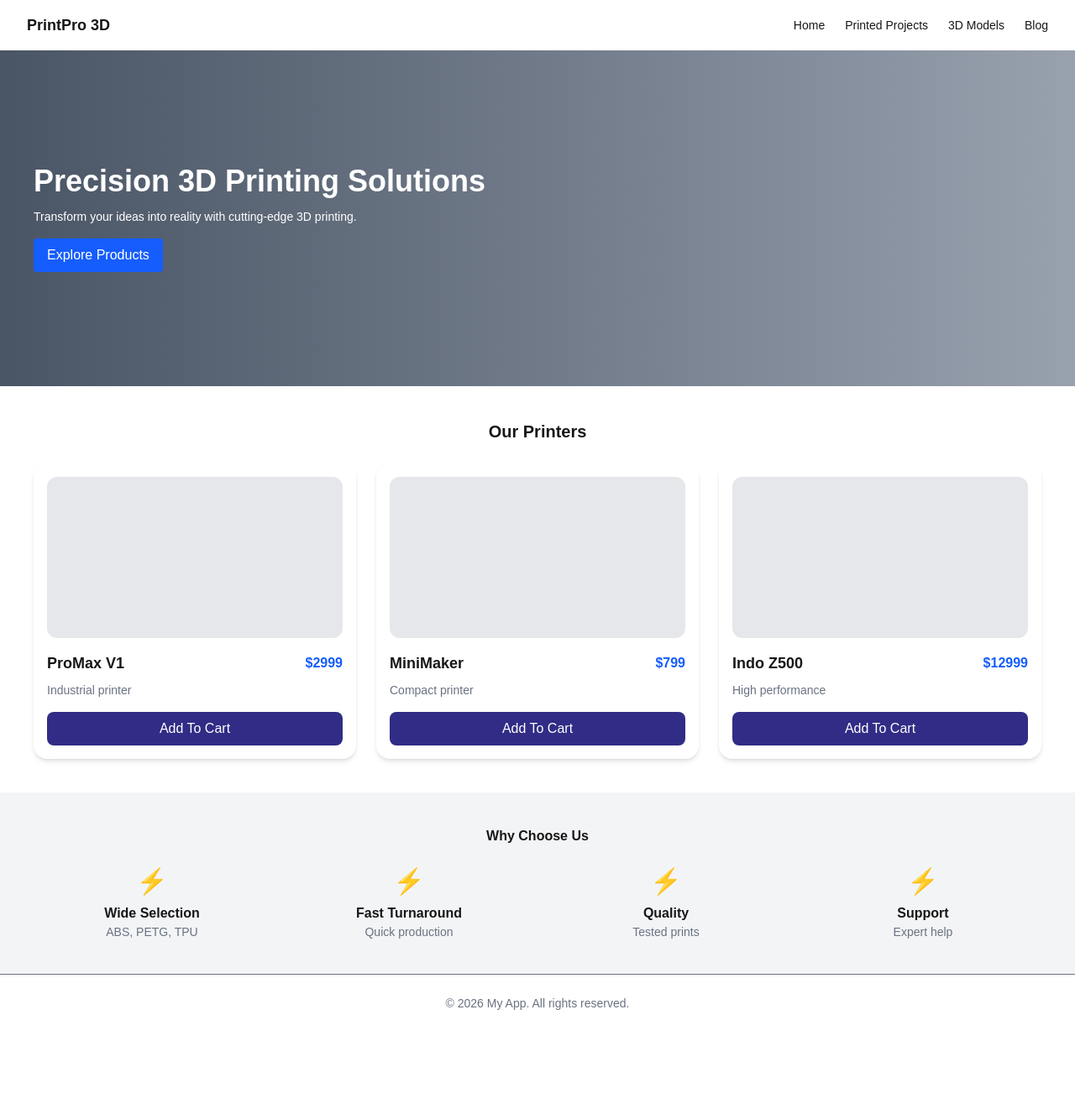
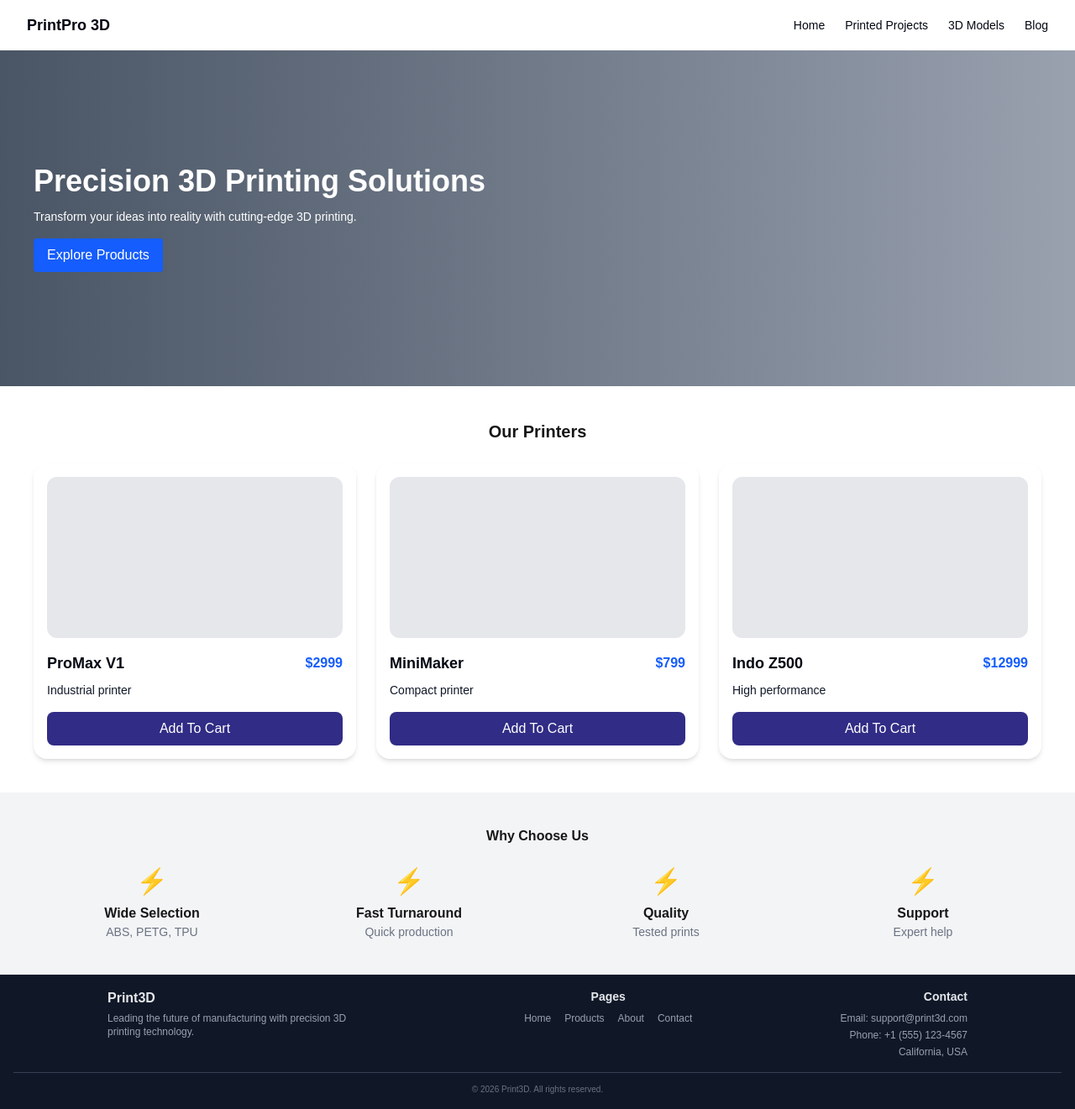
Before and after one commit to xavierjacques2442-cpu/my-redisgne, a Next.js app: page / in a window 1280 px wide. Shown: the whole page at 84% size. Before the commit the page ends 1229 px from the top, so only its background shows below. Built offline with nearby package versions, Linux system fonts and the light colour scheme.

Commit message:
components

```diff
--- a/components/Footer.jsx
+++ b/components/Footer.jsx
@@ -1,7 +1,42 @@
 export default function Footer() {
   return (
-    <footer className="w-full border-t py-6 text-center text-sm text-gray-500">
-      © {new Date().getFullYear()} My App. All rights reserved.
+    <footer className="w-full border-t bg-gray-900 text-gray-200 py-4 px-4">
+
+      <div className="max-w-5xl mx-auto flex flex-col md:flex-row justify-between items-center md:items-start gap-6">
+
+        <div className="text-center md:text-left">
+          <h3 className="text-base font-semibold">Print3D</h3>
+          <p className="text-xs text-gray-400 mt-1 max-w-xs">
+            Leading the future of manufacturing with precision 3D printing technology.
+          </p>
+        </div>
+
+        <div className="text-center">
+          <h4 className="text-sm font-semibold mb-2">Pages</h4>
+          <div className="flex flex-col md:flex-row gap-2 md:gap-4 text-xs text-gray-400">
+            <span className="hover:text-white cursor-pointer">Home</span>
+            <span className="hover:text-white cursor-pointer">Products</span>
+            <span className="hover:text-white cursor-pointer">About</span>
+            <span className="hover:text-white cursor-pointer">Contact</span>
+          </div>
+        </div>
+
+
+        <div className="text-center md:text-right">
+          <h4 className="text-sm font-semibold mb-2">Contact</h4>
+          <div className="text-xs text-gray-400 space-y-1">
+            <p>Email: support@print3d.com</p>
+            <p>Phone: +1 (555) 123-4567</p>
+            <p>California, USA</p>
+          </div>
+        </div>
+
+      </div>
+
+
+      <div className="border-t border-gray-700 mt-4 pt-3 text-center text-[10px] text-gray-500">
+        © {new Date().getFullYear()} Print3D. All rights reserved.
+      </div>
     </footer>
   );
 }
--- a/components/Navbar.jsx
+++ b/components/Navbar.jsx
@@ -4,13 +4,13 @@ export default function Navbar() {
   return (
     <nav className="bg-white shadow-md px-8 py-4 flex justify-between items-center">
 
-      <h1 className="font-bold text-lg">PrintPro 3D</h1>
+      <h1 className="font-bold text-lg text-gray-950">PrintPro 3D</h1>
 
       <div className="space-x-6 text-sm font-medium">
-        <Link href="/" className="hover:text-blue-600">Home</Link>
-        <Link href="/products" className="hover:text-blue-600">Printed Projects</Link>
-        <Link href="/printers" className="hover:text-blue-600">3D Models</Link>
-        <Link href="/blog" className="hover:text-blue-600">Blog</Link>
+        <Link href="/" className="hover:text-blue-600 text-gray-950">Home</Link>
+        <Link href="/products" className="hover:text-blue-600 text-gray-950">Printed Projects</Link>
+        <Link href="/printer" className="hover:text-blue-600 text-gray-950">3D Models</Link>
+        <Link href="/blog" className="hover:text-blue-600 text-gray-950">Blog</Link>
       </div>
     </nav>
   );
--- a/components/ProductCard.jsx
+++ b/components/ProductCard.jsx
@@ -3,10 +3,10 @@ export default function ProductCard({ title, price, desc }) {
     <div className="bg-white rounded-2xl shadow-md p-4 hover:shadow-xl transition">
       <div className="h-48 bg-gray-200 rounded-xl mb-4" />
       <div className="flex justify-between items-center">
-        <h3 className="font-semibold text-lg">{title}</h3>
+        <h3 className="font-semibold text-lg text-gray-950">{title}</h3>
         <span className="text-blue-600 font-bold">${price}</span>
       </div>
-      <p className="text-sm text-gray-500 mt-2">{desc}</p>
+      <p className="text-sm text-gray-900 mt-2">{desc}</p>
       <button className="mt-4 w-full bg-indigo-900 text-white py-2 rounded-lg hover:bg-indigo-800">
         Add To Cart
       </button>
```
